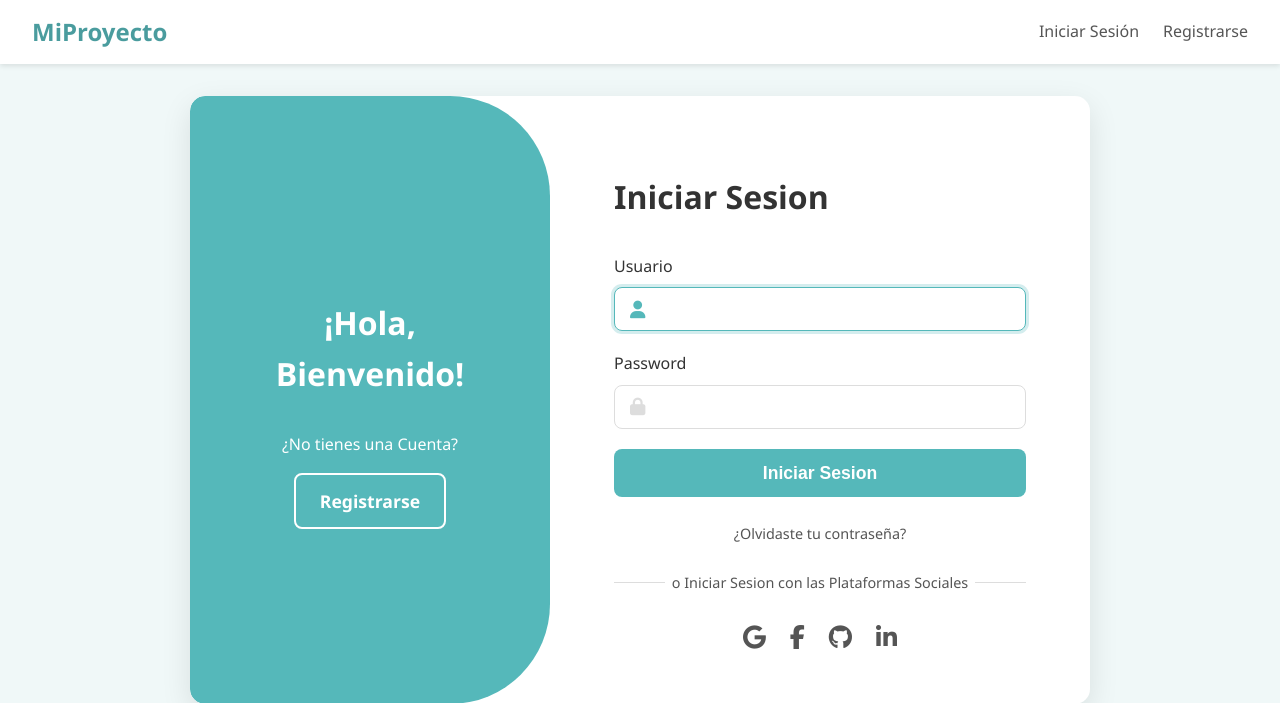
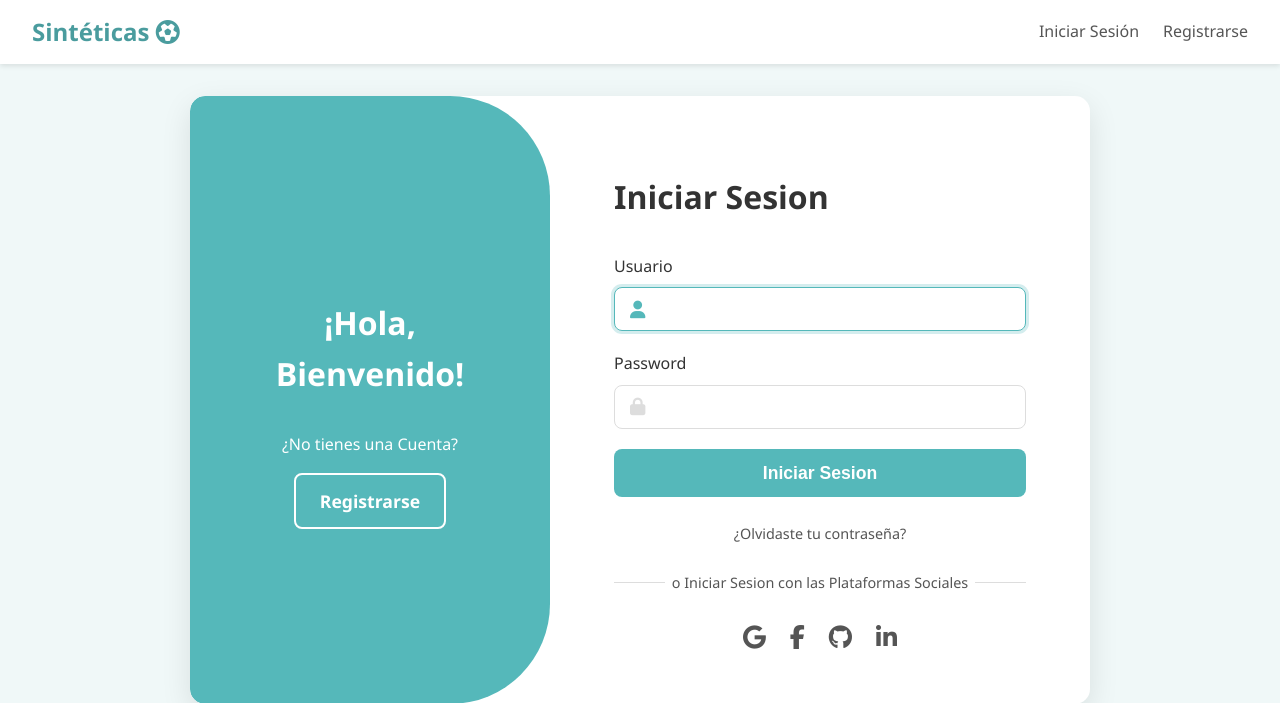
Before and after one commit to Carlitos1991/canchas, a Django app: page / in a window 1280 px wide. Shown: the top 703 px of the page. Run offline with Django 5.2, Linux system fonts and the light colour scheme.

Commit message:
Diseño propio

```diff
--- a/static/css/style.css
+++ b/static/css/style.css
@@ -393,7 +393,11 @@ main {
 
 /* Panel izquierdo (formulario) */
 .signup-panel-left {
-    flex-basis: 60%;
+    /* --- CAMBIO AQUÍ --- */
+    /* flex-basis: 60%; */ /* <--- Quitamos esta línea */
+    flex-grow: 1;       /* <--- Añadimos esta línea */
+    /* --- FIN DEL CAMBIO --- */
+
     padding: 3rem;
     background-color: #ffffff;
     /* Curva para coincidir con la D (invertida) */
@@ -437,9 +441,11 @@ main {
 
     /* --- CORRECCIÓN DEL HUECO --- */
     /* --- CAMBIO AQUÍ --- */
-    /* Le decimos que crezca para llenar el espacio */
-    /* flex-grow: 1; */ /* <--- Quitamos esta línea */
-    flex-basis: 40%;   /* <--- Añadimos esta línea para que sea 40% */
+    /* Mantenemos el 40% fijo para la D azul */
+    flex-basis: 40%;
+    /* Y quitamos el flex-grow que pusimos por error antes */
+    /* flex-grow: 1; */
+    /* --- FIN DEL CAMBIO --- */
 }
 .signup-panel-right h2 {
     color: var(--text-light);
--- a/templates/base.html
+++ b/templates/base.html
@@ -3,22 +3,27 @@
 <head>
     <meta charset="UTF-8">
     <meta name="viewport" content="width=device-width, initial-scale=1.0">
-    <title>{% block title %}Mi Proyecto{% endblock %}</title>
+    <title>{% block title %}Sintéticas{% endblock %}</title>
 
     <!-- 1. ELIMINAMOS EL SCRIPT DE TAILWIND -->
 
     <!-- 2. AÑADIMOS EL LINK A NUESTRO STYLE.CSS -->
     {% load static %}
+    <!-- --- AÑADIMOS EL FAVICON AQUÍ --- -->
+    <link rel="icon" type="image/png" href="{% static 'media/icono.png' %}">
+    <!-- --- FIN DEL CAMBIO --- -->
     <link rel="stylesheet" href="{% static 'css/style.css' %}">
 
     <!-- 3. AÑADIMOS FONT AWESOME (para los iconos) -->
-    <link rel="stylesheet" href="https://cdnjs.cloudflare.com/ajax/libs/font-awesome/6.5.2/css/all.min.css" xintegrity="sha512-SnH5WK+bZxgPHs44uWIX+LLJAJ9/2PkPKZ5QiAj6Ta86w+fsb2TkcmfRyVX3pBnMFcV7oQPJkl9QevSCWr3W6A==" crossorigin="anonymous" referrerpolicy="no-referrer" />
+    <link rel="stylesheet" href="https://cdnjs.cloudflare.com/ajax/libs/font-awesome/6.5.2/css/all.min.css"
+          xintegrity="sha512-SnH5WK+bZxgPHs44uWIX+LLJAJ9/2PkPKZ5QiAj6Ta86w+fsb2TkcmfRyVX3pBnMFcV7oQPJkl9QevSCWr3W6A=="
+          crossorigin="anonymous" referrerpolicy="no-referrer"/>
 </head>
 <body>
 
 <!-- 4. Actualizamos el HTML a clases BEM/semánticas -->
 <nav class="navbar">
-        <a href="{% url 'home' %}" class="navbar-brand">MiProyecto</a>
+    <a href="{% url 'home' %}" class="navbar-brand">Sintéticas <i class="icon fas fa-futbol"></i></a>
 
     <div class="navbar-links">
         {% if user.is_authenticated %}
```
Lines whose indentation alone changed are shown as unchanged.
